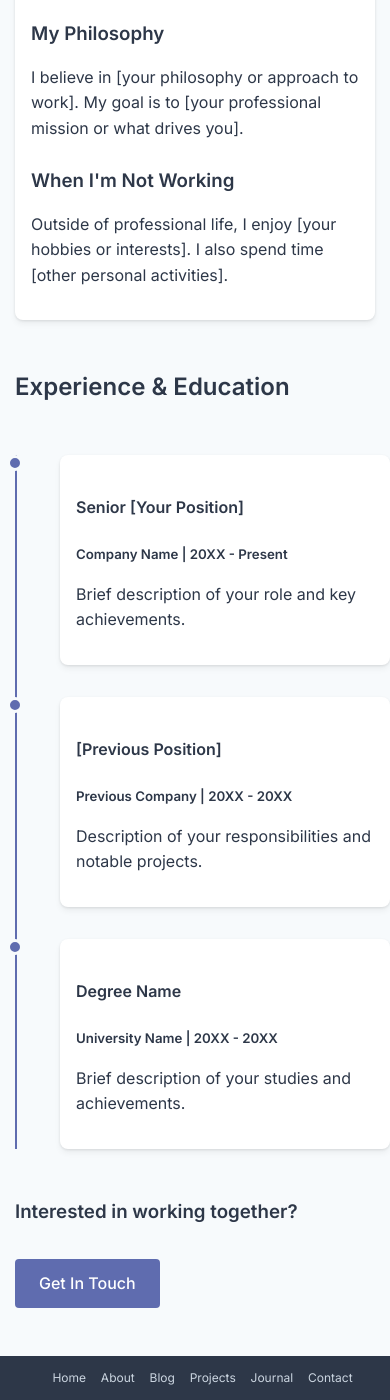
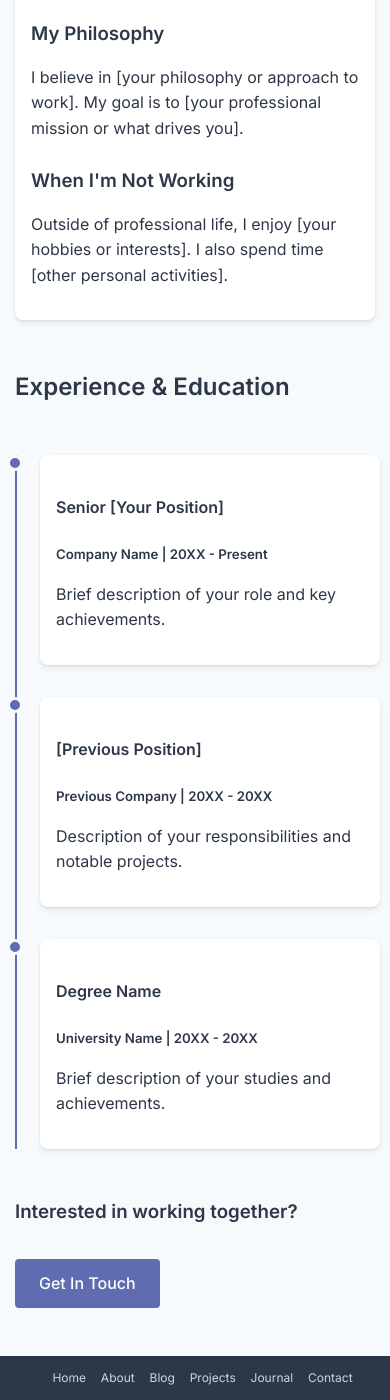
Before and after one commit to Nadira3/Nadira3.github.io, a Jekyll site: the page built from about.markdown, in a window 390 px wide and 1400 px high, scrolled down 1890 px. Built offline with Jekyll 4.4.1, drawn with Linux system fonts in a browser that asks for light colours.

Commit message:
Update about.html

```diff
--- a/_layouts/about.html
+++ b/_layouts/about.html
@@ -191,4 +191,18 @@ layout: default
   .section-title {
     margin-bottom: 2rem;
   }
+  /* Responsive fixes */
+  @media (max-width: 768px) {
+    .timeline-content {
+      margin-left: 5px;
+    }
+
+    .timeline {
+      padding-left: 20px;
+    }
+
+    .timeline-marker {
+      left: -28px;
+    }
+  }
 </style>
```
